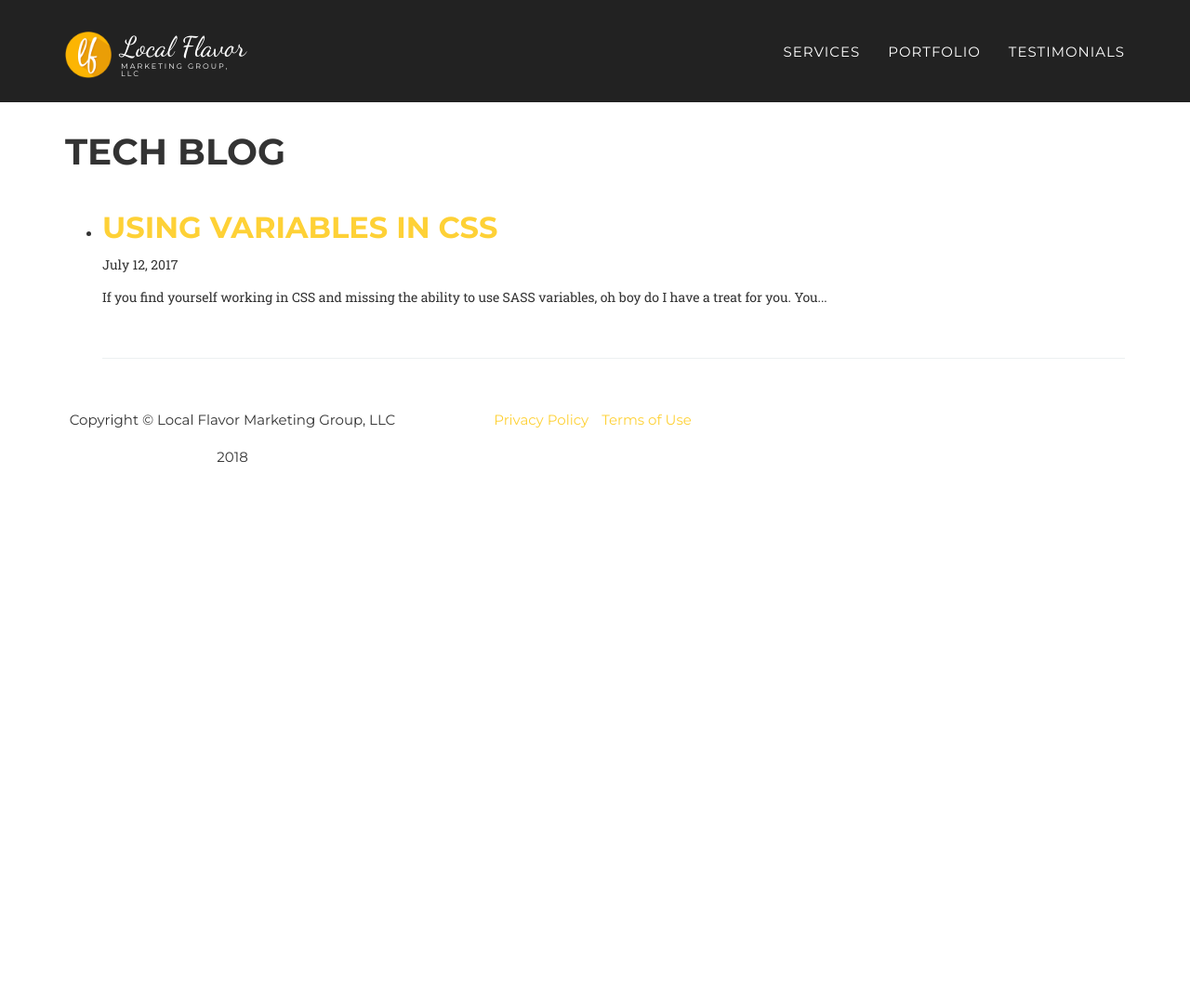
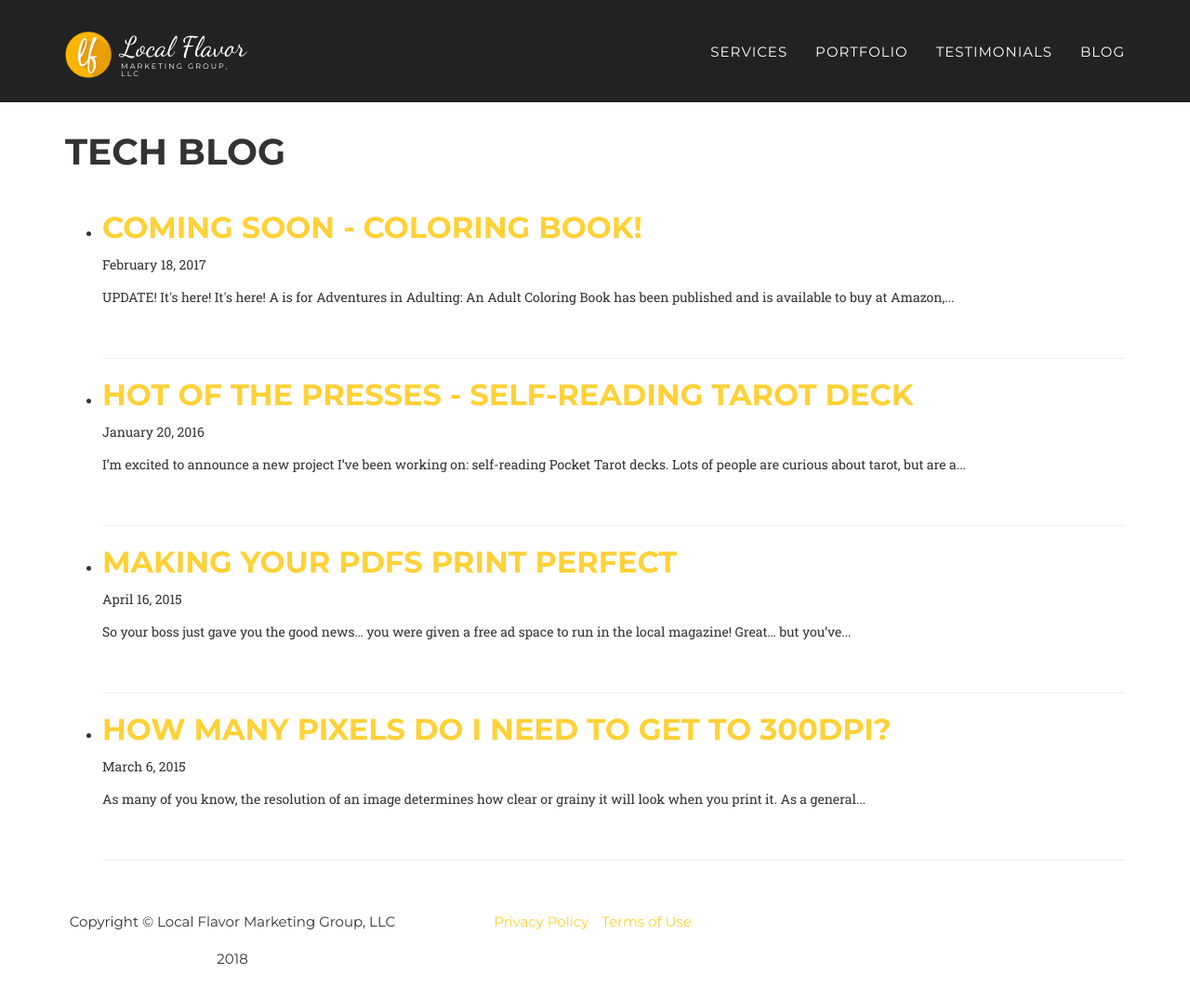
Before and after one commit to localflavor/localflavor.github.io, a Jekyll site: the page built from posts.md, in a window 1280 px wide and 1077 px high. Shown: the whole window at 93% size. Built offline with Jekyll 4.4.1, drawn with Linux system fonts in a browser that asks for light colours; nearby versions of some CDN libraries; some web fonts are replaced.

Commit message:
WIP Add blog post content

````diff
--- a/_includes/css/agency.css
+++ b/_includes/css/agency.css
@@ -769,7 +769,10 @@ section#contact .text-danger {
 
 
 /* Post Layout */
-
+.post-content img {
+  width: 100%;
+  max-width: 600px;
+}
 
 /* Footer Layout */
 
--- a/_includes/navbar.html
+++ b/_includes/navbar.html
@@ -29,7 +29,7 @@
         <li><a class="page-scroll" href="/#services">Services</a></li>
         <li><a class="page-scroll" href="/#portfolio">Portfolio</a></li>
         <li><a class="page-scroll" href="/#testimonials">Testimonials</a></li>
-        <!-- <li><a class="page-scroll" href="/posts">Blog</a></li> -->
+        <li><a class="page-scroll" href="/posts">Blog</a></li>
         <!-- <li><a class="page-scroll" href="/#contact">Contact</a></li> -->
       </ul>
     </div>
--- /dev/null
+++ b/_posts/2015-03-06-pixels.md
@@ -0,0 +1,84 @@
+---
+layout: post
+title:  How Many Pixels do I need to Get to 300dpi?
+date:   2015-03-06
+---
+
+As many of you know, the resolution of an image determines how clear or grainy it will look when you print it. As a general rule, any time you need to print an image, make sure it is 300 dpi. <a title="Pixels &amp; dpi explanation" href="http://www.photoshopessentials.com/essentials/image-quality/" target="_blank">This post has an excellent explanation.</a>
+
+<em><strong>Okay great. But 300 dpi means nothing to me. Exactly how many pixels do I need in order to make the 4 x 6" image in my document print at 300 dpi?
+</strong></em>Good question. And the answer requires only a little bit of math.
+
+1 inch = 300 pixels, so a 4 x 6" image requires 1200 x 1800 px to print at 300 dpi. If you need your image to go the whole way across the top of a standard piece of letter paper, that means you've got to find an image that's at least 8.5" wide, or 2550 px.
+
+<em><strong>What if I want the image to bleed off the edge of the page?
+</strong></em>Standard bleed size is 1/8 inch (or .125"). In pixels at 300 dpi, that's 38 px. If your image bleeds off of just the left side of a page, add .125" or 38 px to your width. If your image bleeds off both the left and right edges, add <em>another</em> .125" for a total of .25" or 75 px to your final width. If you're bleeding all over the place, add 75 px to your width and 75 px to your height.
+<p style="text-align: center;"><strong>Ex: 4 x 6" photo</strong>
+with no bleed: 1200 x 1800 px
+bleeding on all 4 sides: 1275 x 1875 px</p>
+And just for easy reference, a handy inch-to-pixel conversion chart.
+<table border="1" width="100%" cellspacing="0" cellpadding="10">
+<tbody>
+<tr>
+<th scope="col" align="center">Printed Size</th>
+<th scope="col" align="center">Best: 300 dpi</th>
+<th scope="col" align="center">Okay: 250 dpi</th>
+<th scope="col" align="center">Lowest Acceptable: 200 dpi</th>
+</tr>
+<tr>
+<td align="center">In inches, W x H</td>
+<td align="center">In pixels, w x h</td>
+<td align="center">In pixels, w x h</td>
+<td align="center">In pixels, w x h</td>
+</tr>
+<tr>
+<td align="center">1 x 1 in</td>
+<td align="center">300 x 300 px</td>
+<td align="center">250 px w x 250 px h</td>
+<td align="center">200 px w x 200 px h</td>
+</tr>
+<tr>
+<td align="center">2 x 2 in</td>
+<td align="center">600 x 600 px</td>
+<td align="center">500 x 500 px</td>
+<td align="center">400 x 400 px</td>
+</tr>
+<tr>
+<td align="center">4 x 6 in</td>
+<td align="center">1200 x 1800 px</td>
+<td align="center">1000 x 1500 px</td>
+<td align="center">800 x 1200 px</td>
+</tr>
+<tr>
+<td align="center">5 x 7 in</td>
+<td align="center">1500 x 2100 px</td>
+<td align="center">1250 x 1750 px</td>
+<td align="center">1000 x 1400 px</td>
+</tr>
+<tr>
+<td align="center">8 x 10 in</td>
+<td align="center">2400 x 3000 px</td>
+<td align="center">2000 x 2500 px</td>
+<td align="center">1600 x 2000 px</td>
+</tr>
+<tr>
+<td align="center">8.5 x 11 in</td>
+<td align="center">2550 x 3300 px</td>
+<td align="center">2125 x 2750 px</td>
+<td align="center">1700 x 2200 px</td>
+</tr>
+<tr>
+<td align="center">11 x 17 in</td>
+<td align="center">3300 x 5100 px</td>
+<td align="center">2750 x 4250 px</td>
+<td align="center">2200 x 3400 px</td>
+</tr>
+<tr>
+<td align="center">Add .125 in per side for bleed</td>
+<td align="center">Add 38 px per side</td>
+<td align="center">Add 31 px per side</td>
+<td align="center">Add 25 px per side</td>
+</tr>
+</tbody>
+</table>
+&nbsp;
--- /dev/null
+++ b/_posts/2015-04-20-pdfs.md
@@ -0,0 +1,172 @@
+---
+layout: post
+title:  Making Your PDFs Print Perfect
+date:   2015-04-16
+---
+
+So your boss just gave you the good news… you were given a free ad space to run in the local magazine! Great… but you’ve only ever designed things for web or just to print in the office. How do you make sure your final file will print the way you want it to look? Don’t worry. Even though print design is a little different than web, it’s only got a few basic rules to follow. Use this checklist to make sure your files will be print-perfect!
+<h3>Your Print-Perfect Checklist:</h3>
+<ul>
+	<li>your file is the right size and shape according to the printer's specifications</li>
+	<li>your file is set to CMYK color mode</li>
+	<li>your images are 300 dpi or higher</li>
+	<li>no InDesign image file links are broken</li>
+	<li>you have sufficient bleed built into your page</li>
+	<li>you have sufficient margin so that your content does not get cut off</li>
+	<li>fonts are embedded in your final PDF</li>
+	<li>you've included crop marks (or not) according to your printer's requirements</li>
+	<li>you export to PDF X1A (or whatever format your printer requires)</li>
+</ul>
+If all of that sounds a little daunting, I'll walk you through the process.
+<h3>1. Get the Specs from the Printer or Magazine</h3>
+For the sake of this example, we’ll use the specs for a Full Page ad. If you’re printing for a magazine, newspaper, or event program, their art department is going to have specs available for you to follow. They usually look something like <a title="5280 Magazine's Ad Specs" href="http://www.5280.com/page/print-ad-specifications" target="_blank">this</a> or this:
+<table style="text-align: center;" width="50%" align="center">
+<tbody>
+<tr>
+<td align="left" width="33%"><strong>Ad Size</strong></td>
+<td width="33%"><strong>Trim</strong></td>
+<td><strong>With Bleed</strong></td>
+</tr>
+<tr>
+<td align="left">Full Page</td>
+<td>8.5 x 11"</td>
+<td>8.75 x 11.25"</td>
+</tr>
+<tr>
+<td align="left">Half Horizontal</td>
+<td>8.5 x 5.5"</td>
+<td>8.75 x 5.75"</td>
+</tr>
+<tr>
+<td align="left">Quarter Page</td>
+<td>4.25 x 5.5"</td>
+<td>4.50 x 5.75"</td>
+</tr>
+<tr>
+<td colspan="3" align="left">
+<ul>
+	<li>PDF/x-1a file saved on a CD-ROM or uploaded via secure upload form. Only one ad per file.</li>
+	<li>All high-resolution images and fonts must be included when the PDF/X-1a file is saved.</li>
+	<li>Only use Type 1 Fonts—No TrueType fonts or font substitutions.</li>
+	<li>Images must be SWOP (CMYK or Grayscale) TIFF or EPS 300 dpi or greater.</li>
+	<li>Total area density should not exceed SWOP 300% TAC.</li>
+	<li>NO RGB or JPEG images. Do not nest EPS files into other EPS files. Do not embed ICC profiles within images.</li>
+	<li>All required trapping must be included in the file(s).</li>
+</ul>
+</td>
+</tr>
+</tbody>
+</table>
+<!--
+<div style="margin: auto 0; width: 50%; background-color: #eee; margin-left: 3%; padding: 1.5em; font-size: .8em;">
+
+<strong>Trim:</strong> This is the actual size of the printed paper once it is cut and bound. The trim of a standard piece of office paper in the US is 8.5 x 11”.
+
+<strong>Bleed:</strong> This is the excess paper that will be trimmed off of your design. A standard bleed is ⅛” or .125”. Why bleed? Printers aren’t perfect at aligning ink to the edge of a page. So to compensate, if you want your design to run off the edge of the page, you make a design that’s a little bigger than the trim, print it, and cut off the excess.
+
+
+-->
+So get that info and hang on to it. We’re going to use it to set up your document.
+<h3>2. Set Up Your Document for Print (using <a href="#usingindesign">InDesign</a> or <a href="#usingphotoshop">Photoshop</a>)</h3>
+<strong>Using Adobe InDesign<a name="usingindesign"></a>
+</strong>First of all, use Adobe InDesign, not Photoshop. With InDesign, generally, you’ll produce a PDF with a smaller file size. This makes file delivery much easier for you and the magazine or printer you’re sending it to.
+<ol>
+	<li>Open a new InDesign document.</li>
+	<li>In the New Document window, set the <strong>Intent</strong> to <strong>Print</strong></li>
+	<li>Reference those specs from the magazine's art department and set your width and height to the <strong>Trim Size</strong>, in our case Full Page is 8.5 x 11"</li>
+	<li>Set your margins to whatever you’d like as long as they’re at least .25"</li>
+	<li>Set your bleed to .125" (Since they've provided specs with bleed, we're assuming your art has bleed. If you're not sure, contact their art department and ask.)</li>
+	<li>Your New Document window should look like this:<img class="aligncenter" src="http://localflavormarketing.com/wp-content/uploads/2015/04/indesign1.png" alt="indesign new document window" /></li>
+	<li>Click OK</li>
+	<li>Once you have your new document open, make a new layer, call it "background" and create a solid white rectangle on that layer that's the size of the whole page and bleed. Lock that layer, but keep it visible. It seems silly, but doing this can be the difference between your ad being sized and centered properly or not. When I collected ads for the art department at a Denver magazine, there were some ads that just wouldn't play nicely until they were given the ol' white background treatment. It's better if you do it than the person in the art department.</li>
+</ol>
+<strong>Using Adobe Photoshop<a name="usingphotoshop"></a> </strong><a href="#design">(skip this part</a>)
+First of all, use Adobe InDesign if you have it. You'll end up creating a PDF with a smaller file size and you'll have easy access to all of your styles, master pages, templates, color palates, plus the ability to make multiple design versions on separate pages in one file. But if Photoshop is the tool you have, here's how to set it up.
+<ol>
+	<li>Open a new Photoshop file</li>
+	<li>Set your units of measurement to <strong>inches</strong></li>
+	<li>Reference those specs from the magazine's art department and set your width and height to the <strong>With Bleed Size</strong>, in our case Full Page is 8.75 x 11.25"</li>
+	<li>Set your <strong>Color Mode</strong> to CMYK</li>
+	<li>Set your <strong>Background Contents</strong> to white<img class="aligncenter" src="http://localflavormarketing.com/wp-content/uploads/2015/04/photoshop1.png" alt="photoshop new document window"  /></li>
+	<li>Click OK</li>
+	<li>With your new document open, zoom in on your rulers and drag in guides on all 4 sides for your bleed and your margin. Make your bleed guide .125". You can make your margin as large as you'd like, as long as it is at least .25". You can see I've set mine to .125" and .25":
+<img class="aligncenter wp-image-908 size-thumbnail" src="http://localflavormarketing.com/wp-content/uploads/2015/04/photoshop2-300x205.png" alt="screenshot of guides in adobe photoshop" /></li>
+</ol>
+<h3>3. Get Your Color Mode and Resolution Sorted Out<a name="design"></a></h3>
+The 2 big differences between web and print design are image resolution and color mode.
+<table style="text-align: center;" width="50%" align="center">
+<tbody>
+<tr>
+<td align="left" width="33%"><b>Media</b></td>
+<td width="33%"><strong>Resolution</strong></td>
+<td><b>Color Mode</b></td>
+</tr>
+<tr>
+<td align="left">Web</td>
+<td>72 ppi*</td>
+<td>RGB</td>
+</tr>
+<tr>
+<td align="left">Print</td>
+<td>300 dpi</td>
+<td>CMYK</td>
+</tr>
+</tbody>
+</table>
+Since the final web product is points of light shooting out of a screen, you only need as many pixels per square inch (ppi) as the screen has. (*Historically, this has been 72 ppi. This is changing because of Apple's retina screens, but how to handle image resolution for the retina screen is a topic for another time.) Also, adding together 3 beams of light (red + green + blue = RGB) together puts you in the RGB color space.
+
+Print, on the other hand, requires 300 dots of ink per square inch (dpi) in order for our eyes to think it's pretty. If the images in your document are less than 300 dpi, they'll be blurry (<a title="How Many Pixels do I need to Get to 300dpi?" href="http://localflavormarketing.com/pixelsfor300dpi/">here's more info on print dpi sizes</a>). And since the printer mixes together 4 colors of ink (cyan, magenta, yellow, and black = CMYK) in order to get every color in your document, you'll need to make sure your document is coded to speak CMYK.
+
+This is why you set up your Photoshop document to 300 ppi and CMYK. If you're using InDesign, you'll need to check all of your linked images to make sure they're rendering at at least 300 dpi.
+
+Also, you'll need to double click on any swatch you're using and make sure it's set to CMYK. See the color squares on the far right of the swatches panel? That indicates which color mode each swatch is in. All of my swatches are in CMYK (the X with 4 colors) except for the orange swatch. That one's in RGB (the 3 vertical bars). See the difference?
+
+<img class="aligncenter size-thumbnail wp-image-910" src="http://localflavormarketing.com/wp-content/uploads/2015/04/indesign2-300x205.png" alt="swatches panel in indesign" />
+
+Double click any rogue RGB swatches to get into Swatch Options and change it to CMYK color mode.
+<h3>4. Check for Errors in Your InDesign Document</h3>
+In InDesign, you can set up a Preflight profile that will check all kinds of print-related specs for you. Here's how:
+<ol>
+	<li>In your menu, go to <strong>Window / Output / Preflight</strong> to open the Preflight panel.</li>
+	<li>With your Preflight panel open, click the flyout menu and select <strong>Define Profiles</strong>.</li>
+	<li>Click on the + symbol on the bottom of the right side to create a new profile and name it something appropriate like Cat Magazine Full Page -- assuming you've got a full page ad in <em>Cat Magazine</em>.
+<img class="aligncenter" src="http://localflavormarketing.com/wp-content/uploads/2015/04/indesign03.png" alt="indesign preflight profile" /></li>
+	<li>Refer to the specs that were given to you by the magazine, then go through all of the checkboxes and set up the items you want preflight to test for. If you want to set up something more general, I like to preflight for these things:
+<img class="aligncenter" src="http://localflavormarketing.com/wp-content/uploads/2015/04/indesign4.jpg" alt="indesign print preflight profile" /></li>
+	<li>Then click <strong>Save</strong> and <strong>OK</strong></li>
+	<li>Back in your document, click the checkbox on the top left of the Preflight Panel and select your new profile from the dropdown menu. You'll see a bunch of errors pop up, or you'll see a green "no errors found" message down on the bottom of the panel.</li>
+	<li>Work your way through your errors until you get a clean bill of health.</li>
+</ol>
+<h3>5. Exporting to PDF</h3>
+Again, you'll start by making sure you've read the printer's requirements for output. Our magazine's printer wants this output:
+<table style="text-align: center;" width="50%" align="center">
+<tbody>
+<tr>
+<td colspan="3" align="left">
+<ul>
+	<li>PDF/x-1a, TIFF, or EPS</li>
+	<li>300 dpi or greater</li>
+	<li>One ad per file</li>
+	<li>Embedded fonts (only Type 1 Fonts)</li>
+	<li>Images must be SWOP (CMYK or Grayscale)</li>
+	<li>Total area density should not exceed SWOP 300% TAC.</li>
+	<li>All required trapping must be included in the file(s).</li>
+	<li>Do not include crop marks</li>
+</ul>
+</td>
+</tr>
+</tbody>
+</table>
+So you'll need to make sure you select all of the right settings while you export.
+<ol>
+	<li>In Photoshop, it's File / Save As --&gt; Photoshop PDF</li>
+	<li>In InDesign, it's File / Adobe PDF Presets / PDF X1A</li>
+	<li>Then go through each of the settings windows and select what's needed according to your specs.
+<img class="aligncenter" src="http://localflavormarketing.com/wp-content/uploads/2015/04/pdf1.png" alt="pdf1" /></li>
+	<li><img class="aligncenter" src="http://localflavormarketing.com/wp-content/uploads/2015/04/pdf2.png" alt="pdf1" /></li>
+	<li><img class="aligncenter" src="http://localflavormarketing.com/wp-content/uploads/2015/04/pdf3.png" alt="pdf1" /></li>
+	<li><img class="aligncenter" src="http://localflavormarketing.com/wp-content/uploads/2015/04/pdf4.png" alt="pdf1" /></li>
+	<li>Click <strong>Export</strong> and you're good to go!</li>
+	<li>As always, give yourself plenty of time before the deadline to submit your artwork. Sometimes problems will crop up and you want to give the magazine and yourself enough time to find them and fix them.</li>
+</ol>
+And that's about it! This is how to make sure you have print-perfect PDFs every time you have to submit art to a professional printer. And remember, when in doubt, ask the people receiving your artwork for help. I promise you, they've seen a lot of bad files come in the door and they'd rather help you make a good one than have to chase you down to fix it.
--- /dev/null
+++ b/_posts/2016-01-20-tarot.md
@@ -0,0 +1,27 @@
+---
+layout: post
+title:  Hot of the Presses - Self-Reading Tarot Deck
+date:   2016-01-20
+---
+
+<img src="http://localflavormarketing.com/wp-content/uploads/2016/10/tarot-mini-set-featured-image.jpg" alt="" class="aligncenter size-full wp-image-1057" />
+
+I'm excited to announce a new project I've been working on: self-reading Pocket Tarot decks. Lots of people are curious about tarot, but are a little hesitant to get a reading or are not willing to put in the time it takes to learn all of the cards' meanings. About six months ago, I could certainly count myself as one. Since then, I've done a lot of research and created two solutions:
+
+1. An app that does readings for me (check out <a href="http://modernmystic.herokuapp.com/" target="_blank">ModernMystic</a>)
+2. A deck of cards with the meanings on them along with easy guides on how to interpret them
+
+The mini size deck: <a href="https://www.thegamecrafter.com/games/nola-pocket-tarot-mini-deck" target="_blank">https://www.thegamecrafter.com/games/nola-pocket-tarot-mini-deck</a>
+The poker card size deck: <a href="https://www.thegamecrafter.com/games/nola-pocket-tarot-poker-size" target="_blank">https://www.thegamecrafter.com/games/nola-pocket-tarot-poker-size</a>
+
+As a design project, it's been really fun. Like a lot of products and businesses in the New Orleans area, I've chosen to use a customized version of the watermeter covers as a the main design.
+
+<img src="http://localflavormarketing.com/wp-content/uploads/2016/10/tarto-tuck-front-rear-1.jpg" alt="" class="aligncenter size-full wp-image-1051" />
+
+It was also interesting to go from a full print-ready logo to one that is simplified enough to look good in embroidery stitches.
+
+<img src="http://localflavormarketing.com/wp-content/uploads/2017/02/pocket-tarot-logos.png" alt="" class="aligncenter size-full wp-image-1083" />
+
+I always think it's fun to publish something and be able to hold it in my hands. This project, however, is even more fun because of the joy it's bringing to other people. I've shown several people how to use the decks and we've all gotten a kick out of how crazy true these readings have been.
+
+I never thought I'd be publishing tarot decks, but hey, life is hard to predict... maybe I should consult the cards to see what's next!
--- /dev/null
+++ b/_posts/2017-02-18-coloring-book.md
@@ -0,0 +1,40 @@
+---
+layout: post
+title:  Coming Soon - Coloring book!
+date:   2017-02-18
+---
+
+<h2>UPDATE! It's here! It's here!</h2>
+<i>A is for Adventures in Adulting: An Adult Coloring Book</i> has been published and is available to buy at <a href="https://smile.amazon.com/Adventures-Adulting-Adult-Coloring-Book/dp/1544191367/" target="_blank" rel="noopener noreferrer">Amazon</a>, <a href="https://www.barnesandnoble.com/w/a-is-for-adventures-in-adulting-anne-richardson/1126005330" target="_blank" rel="noopener noreferrer">Barnes and Noble</a>, and other fine retailers.
+
+<hr />
+
+<strong>And now back to the original post...</strong>
+
+<img class="" src="http://localflavormarketing.com/wp-content/uploads/2017/02/colored-pages.jpg" alt="" />
+
+Waaay back in 2010, I was interested in rekindling the idea of play for adults. So many of us find ourselves being so serious all the time, it's kind of a drag! Those of us who do creative work know that without playfulness, there will be no creativity in our work! I thought to myself, 'jee... I like coloring. I wonder if other adults would like to color too." Well, suffice it to say, I was right. By 2015, adult coloring books dominated Amazon's top selling book list.
+
+Now comes the part where I cry a little.
+
+I decided in 2011 that I'd create a coloring book with an animal theme -- it would be called <em>A is for An Ant on an Airplane</em> and it would be an alliterative alphabet of animals doing adult chores. I started some illustrations for it in 2011 while I was living in Costa Rica. Here's one from back then: T is for Turtle paying Taxes
+
+<img class="aligncenter size-medium wp-image-1089" src="http://localflavormarketing.com/wp-content/uploads/2017/02/turtle-2011-600x628.png" alt="" />
+
+I worked on the book off and on while we traveled between the US and several countries in Central America. To be honest, I was quite busy with client work and the adventures of traveling (like the time Mike and I chased pigs out of the back yard wearing only our underwear or the time <a href="http://viajaryamar.com/2012/02/12/horsey-want-a-carrot/" target="_blank" rel="noopener noreferrer">Mike was pooped on by a howler monkey</a> while we both struggled to have some sort of control of the horses we were riding).
+
+By the end of 2013, we were taking a 3-month break in Panama and I was putting the final touches on the cover artwork. And then it happened. Through a glitch in my file backup system, I ended up deleting all of my book files.
+
+Nooooooo!
+
+Mistakes happen, and this one was painful. Instead of trying to recreate everything I just lost, I decided to let myself cry for an hour or so and then let it go. So I did. And I wrote <a href="https://www.amazon.com/Modern-Nomads-Backpack-Packing-Travel-ebook/dp/B00II2O31E" target="_blank" rel="noopener noreferrer">a book about how to pack for indefinite overseas travel</a> instead.
+
+Now comes the part where I dance a little.
+
+Flash forward to present day when I recovered several of these illustrations on a backup hard drive. Hooray! I've been working on completing the illustrations and plan to publish this spring. I'm really excited about publishing another book and this one is going to be a fun one to share! This is a screenshot of the InDesign file of my latest illustration: C is for a Caterpillar Cleaning out the Closet
+
+<img class="aligncenter size-large wp-image-1091" src="http://localflavormarketing.com/wp-content/uploads/2017/02/caterpillar-indesign-980x617.png" alt="" />
+
+Spring is coming soon, so sharpen your colored pencils and stay tuned! If you'd like to be notified, drop me your email here:
+<p style="text-align: center;"><a href="http://tinyurl.com/annecolors"><strong>Get Notified!</strong></a></p>
+&nbsp;
--- a/_posts/2017-07-12-css.md
+++ /dev/null
@@ -1,48 +0,0 @@
----
-layout: post
-title:  Using Variables in CSS
-date:   2017-07-12 03:02
----
-
-If you find yourself working in CSS and missing the ability to use SASS variables, oh boy do I have a treat for you. You _can_ use variables in CSS. They just look a little bit different than they do in SASS.
-
-Set them up in a root block at the top of your stylesheet:
-
-```css
-/* stylesheet.css */
-
-:root {
-  --brand-color: #2C9C20;
-  --secondary-color: #317BE1;
-  --fave-size: 50px;
-}
-```
-
-And use them in a class with a `var()`:
-
-```css
-/* stylesheet.css */
-
-:root {
-  --brand-color: #2C9C20;
-  --secondary-color: #317BE1;
-  --fave-size: 50px;
-}
-
-.awesome-class {
-    background-color: var(--brand-color);
-    height: var(--fave-size);
-}
-```
-
-They even work inside the CSS `calc()` function:
-
-```css
-/* stylesheet.css */
-
-.another-class {
-    margin-bottom: calc(var(--height) * 2);
-}
-```
-
-Hooray! This discovery really made my day.
````
